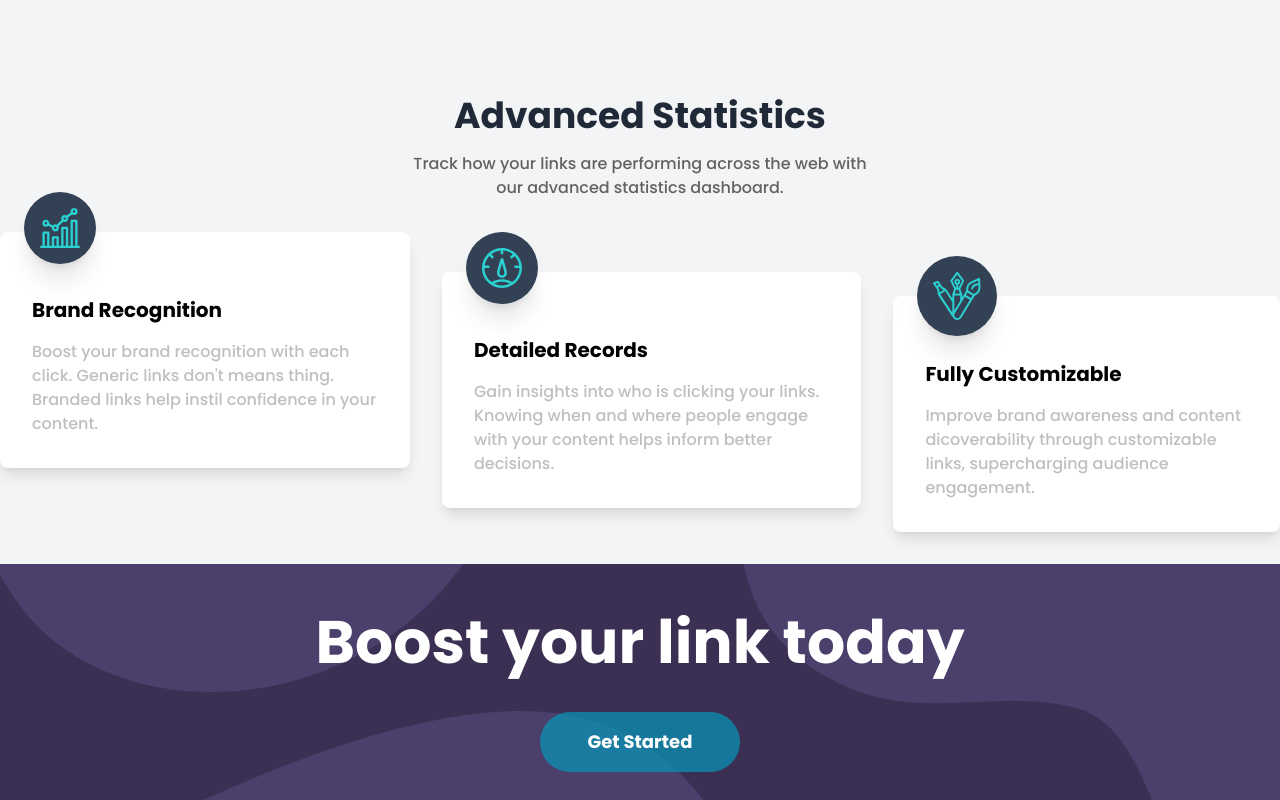
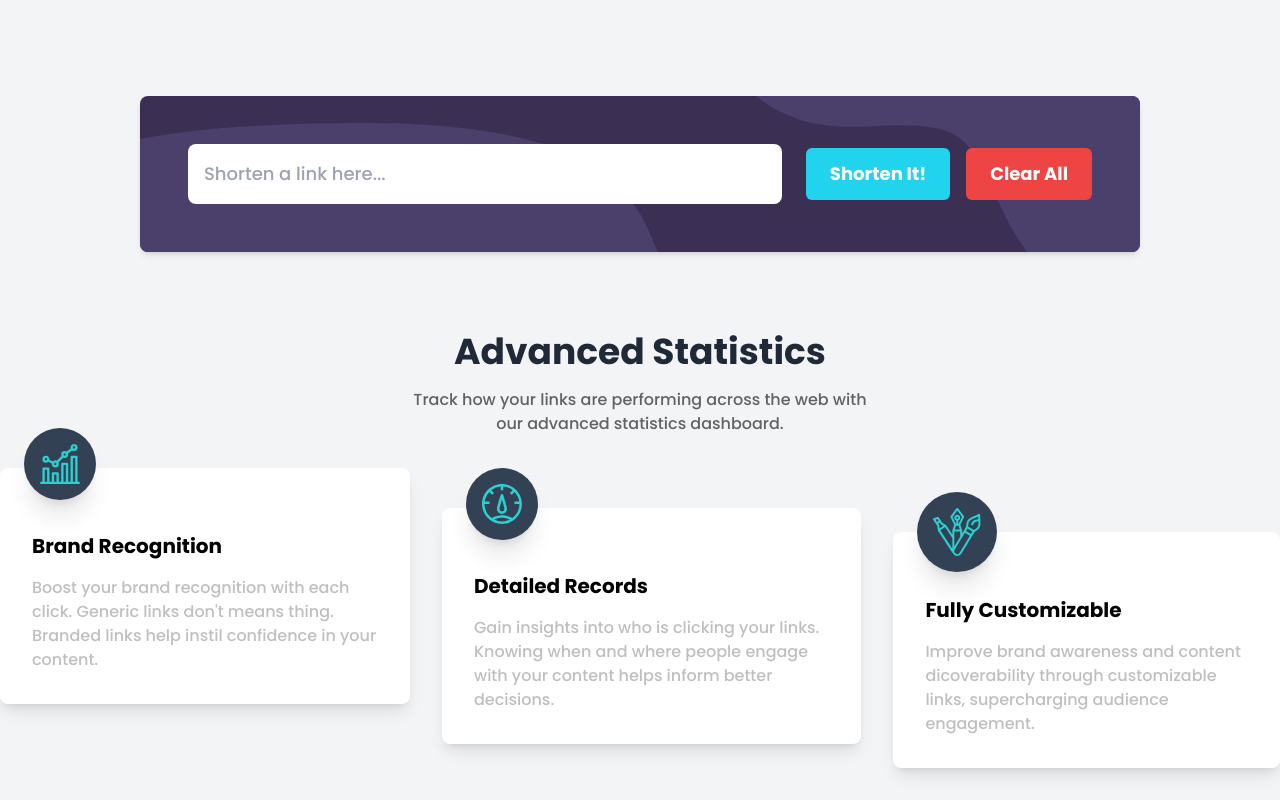
Before and after one commit to SameerJS6/URL-Shortening-App, a React (Vite) app: page / in a window 1280 px wide. Shown: the top 800 px of the page. Built offline with nearby package versions, Linux system fonts and the light colour scheme.

Commit message:
URL Shortening Functionality Added

```diff
--- a/src/components/Cards.jsx
+++ b/src/components/Cards.jsx
@@ -2,6 +2,7 @@ import React from "react";
 import Brand from "../assets/icon-brand-recognition.svg";
 import Records from "../assets/icon-detailed-records.svg";
 import Customized from "../assets/icon-fully-customizable.svg";
+import Shortener from "./Shortener/Shortener";
 
 const CardData = [
   {
@@ -25,8 +26,9 @@ const CardData = [
 
 export default function Cards() {
   return (
-    <div>
-      <div className="main-container bg-gray-100 py-24">
+    <div className="bg-gray-100">
+      <div className="main-container py-24">
+        <Shortener />
         <div className="grid gap-8">
           <div className="grid gap-4 text-center text-gray-800">
             <h2 className="text-3xl font-bold md:text-4xl">
--- /dev/null
+++ b/src/components/Shortener/Links.jsx
@@ -0,0 +1,35 @@
+import React, { useState } from "react";
+import copy from "copy-to-clipboard";
+
+export default function Links({ shortenURL, oldURL }) {
+  const [isCopied, setIsCopied] = useState("copy");
+  const handleCopy = () => {
+    copy(shortenURL);
+    setIsCopied("copied!!");
+    setTimeout(() => {
+      setIsCopied("copy");
+    }, 3000);
+    console.log(resultURL);
+  };
+  return (
+    <article
+      key={shortenURL}
+      className="copy-container relative flex w-full flex-col justify-between gap-6 rounded-lg bg-white px-6 py-4 shadow-sm sm:text-center md:flex-row md:items-center md:text-left"
+    >
+      <p>{oldURL.substring(0, 30)}...</p>
+      <div className=" flex flex-col gap-4 md:flex-row md:items-center ">
+        <p className="font-medium text-cyan-300">{shortenURL}</p>
+        <button
+          onClick={handleCopy}
+          className={`rounded-md bg-cyan-400 py-2 px-4 text-lg font-bold capitalize text-white transition-all duration-300 ease-in-out hover:bg-cyan-300 hover:shadow-sm ${
+            isCopied === "copied!!"
+              ? "bg-cyan-900 hover:bg-cyan-900 md:w-[11ch]"
+              : "md:w-auto"
+          }`}
+        >
+          {isCopied}
+        </button>
+      </div>
+    </article>
+  );
+}
--- /dev/null
+++ b/src/components/Shortener/Shortener.jsx
@@ -0,0 +1,121 @@
+import React, { useState, useEffect } from "react";
+import bgImageDesktop from "../../assets/bg-shorten-desktop.svg";
+import bgImageMobile from "../../assets/bg-shorten-mobile.svg";
+import Links from "./Links";
+
+export default function Shortener() {
+  const [error, setError] = useState(false);
+  const [inputURL, setInputURL] = useState("");
+  const [resultURL, setResultURL] = useState(() => {
+    const savedURL = localStorage.getItem("links");
+    if (savedURL) return JSON.parse(savedURL);
+    return [];
+  });
+  const [inputError, setInputError] = useState(false);
+
+  useEffect(() => {
+    localStorage.setItem("links", JSON.stringify(resultURL));
+  }, [resultURL]);
+
+  let url = `https://api.shrtco.de/v2/shorten?url=${inputURL}`;
+
+  const handleFetch = async () => {
+    try {
+      const response = await fetch(`${url}`);
+      if (!response.ok) {
+        throw new Error(
+          `This is an HTTP Error: The Status is ${response.status}`
+        );
+      }
+      let Data = await response.json();
+      console.log(Data.result);
+      setResultURL([
+        ...resultURL,
+        {
+          oldURL: Data.result.original_link,
+          shortenURL: Data.result.full_short_link,
+        },
+      ]);
+    } catch (error) {
+      setError(true);
+      console.log(error.message);
+    }
+  };
+
+  const handleSubmit = (e) => {
+    e.preventDefault();
+    handleFetch();
+    setInputURL("");
+    inputURL === "" ? setInputError(true) : setInputError(false);
+  };
+
+  const handleClear = () => {
+    localStorage.clear();
+    setResultURL([]);
+  };
+  return (
+    <>
+      <div className="mx-auto mb-20 grid max-w-[1000px] gap-6">
+        <div className="relative mx-auto w-full overflow-hidden rounded-lg bg-[#3b3054] p-6 font-bold shadow-md sm:py-8 md:p-8 md:py-10 lg:p-12">
+          <div className="absolute inset-0">
+            <picture>
+              <source media="(min-width: 600px)" srcSet={bgImageDesktop} />
+              <img
+                className="h-full w-full"
+                src={bgImageMobile}
+                alt="CTA Background Blob"
+              />
+            </picture>
+          </div>
+          <form onSubmit={handleSubmit} className="z-10">
+            <div className="relative flex flex-col gap-10 sm:flex-row sm:items-center sm:gap-4 lg:gap-6">
+              <input
+                type="text"
+                placeholder="Shorten a link here..."
+                value={inputURL}
+                className={`relative flex-1 rounded-md p-4 text-lg font-medium transition-all duration-300 ease-in-out lg:rounded-lg ${
+                  inputError
+                    ? "ring-4 ring-red-500 focus:ring-red-600"
+                    : "focus:ring-4 focus:ring-cyan-500"
+                }`}
+                onChange={(e) => setInputURL(e.target.value)}
+              />
+              <div className="flex flex-col gap-4 md:flex-row">
+                <button
+                  className="rounded-md bg-cyan-400 py-3 px-6 text-lg font-bold text-white transition-all duration-300 ease-in-out hover:bg-cyan-300 hover:shadow-sm "
+                  type="submit"
+                >
+                  Shorten It!
+                </button>
+                <button
+                  onClick={handleClear}
+                  className="rounded-md bg-red-500 py-3 px-6 text-lg font-bold text-white transition-all duration-300 ease-in-out hover:bg-red-400 hover:shadow-sm "
+                  type="button"
+                >
+                  Clear All
+                </button>
+              </div>
+              <p
+                className={`absolute bottom-16 left-0 text-sm font-medium text-red-400 transition-all duration-300 ease-in-out sm:-bottom-7 md:-bottom-7 lg:-bottom-8 ${
+                  inputError
+                    ? "translate-y-0 opacity-100"
+                    : "translate-y-1 opacity-0"
+                }`}
+              >
+                <i>Please add a link!!</i>
+              </p>
+            </div>
+          </form>
+        </div>
+        {/* 25 character only  .substring(6, 24)*/}
+
+        {resultURL.map((url) => {
+          const { oldURL, shortenURL } = url;
+          return (
+            <Links key={shortenURL} oldURL={oldURL} shortenURL={shortenURL} />
+          );
+        })}
+      </div>
+    </>
+  );
+}
--- a/src/index.css
+++ b/src/index.css
@@ -33,3 +33,18 @@ body {
   transform: scale(1);
   transform-origin: left;
 }
+@media (max-width: 768px) {
+  .copy-container::before {
+    content: "";
+    position: absolute;
+    left: 0;
+    right: 0;
+    top: 30%;
+    width: 100%;
+    height: 1px;
+    background: rgb(231, 231, 231);
+  }
+}
+input:focus {
+  outline: 2px solid transparent;
+}
```
